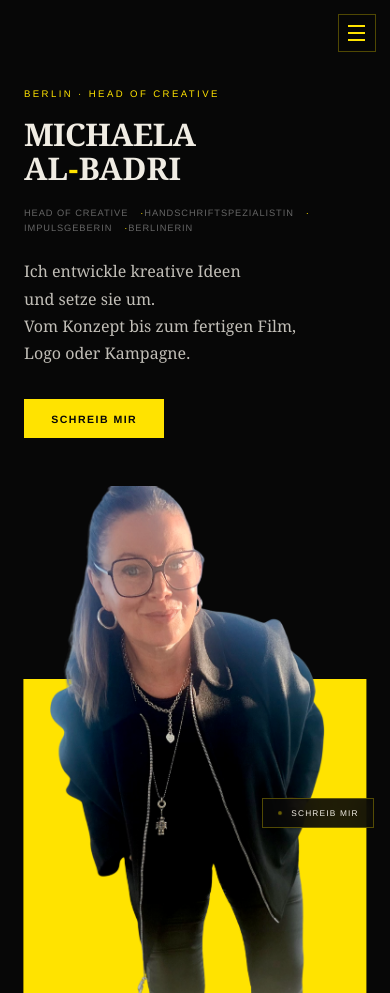
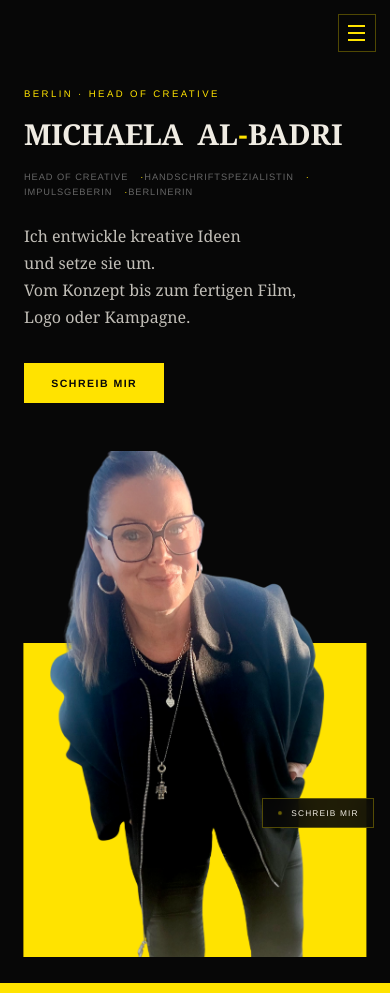
Before and after one commit to mikam8/michaela-al-badri, a plain HTML site: page index.html in a window 390 px wide. Shown: the top 993 px of the page. Drawn offline with nearby package versions, Linux system fonts and the light colour scheme.

Commit message:
Hero-Name in einer Zeile (MICHAELA AL-BADRI); Sektion 04 breiter (kein Quetschen/Leerstand auf breiten Monitoren)
Co-Authored-By: Claude Opus 4.8 <noreply@anthropic.com>

```diff
--- a/index.html
+++ b/index.html
@@ -103,9 +103,9 @@ body { background: var(--black); color: var(--white); font-family: 'Georgia', se
 
 .hero-content { position: relative; z-index: 1; }
 .hero-label { font-family:'Helvetica Neue',Arial,sans-serif; font-size: 0.7rem; letter-spacing: 0.35em; text-transform: uppercase; color: var(--gold); margin-bottom: 2rem; display: block; }
-.hero-name { font-size: clamp(2rem,8vw,7rem); font-weight: 800; line-height: 0.92; text-transform: uppercase; margin-bottom: 2.5rem; overflow-wrap: break-word; }
-.hero-name .first { display: block; color: var(--white); letter-spacing: -0.02em; }
-.hero-name .last { display: block; color: var(--white); -webkit-text-stroke: 0; letter-spacing: 0.07em; }
+.hero-name { font-size: clamp(1.6rem,7.2vw,6.6rem); font-weight: 800; line-height: 1.02; text-transform: uppercase; margin-bottom: 2.5rem; white-space: nowrap; }
+.hero-name .first { display: inline; color: var(--white); letter-spacing: -0.02em; }
+.hero-name .last { display: inline; color: var(--white); -webkit-text-stroke: 0; letter-spacing: 0.04em; margin-left: 0.25em; }
 .hero-name .last .hy { display: inline-block; margin: 0 0.05em; color: var(--gold); -webkit-text-stroke: 0; }
 .hero-roles { display: flex; flex-wrap: wrap; gap: 0.4rem 1.5rem; margin-bottom: 2.5rem; }
 .hero-role { font-family:'Helvetica Neue',Arial,sans-serif; font-size: 0.7rem; letter-spacing: 0.18em; text-transform: uppercase; color: var(--muted); position: relative; }
@@ -208,7 +208,7 @@ body { background: var(--black); color: var(--white); font-family: 'Georgia', se
 .sg-tag:hover { border-color: var(--gold); }
 .sg-tag.no { color: var(--muted); border-color: rgba(255,255,255,0.12); text-decoration: line-through; text-decoration-color: rgba(255,255,255,0.35); }
 /* Skills: führt mit dem Urteil, Werkzeug ist Fußnote */
-.skills-lead { max-width: 30ch; }
+.skills-lead { max-width: 62ch; }
 .skills-claim { font-size: clamp(1.6rem,3.4vw,2.8rem); font-weight: 800; line-height: 1.28; margin-bottom: 1.4rem; }
 .skills-claim .em { color: var(--gold); font-style: italic; font-weight: 400; }
 .skills-sub { font-size: clamp(0.95rem,1.6vw,1.15rem); line-height: 1.75; color: rgba(240,236,227,0.7); max-width: 52ch; }
@@ -302,7 +302,7 @@ body.nav-open .nav-overlay { opacity: 1; pointer-events: auto; }
   .hero { min-height: auto; padding-top: 5.5rem; padding-bottom: 0; }
   .hero-content { padding-bottom: 1.6rem; }
   .hero-label { font-size: 0.6rem; letter-spacing: 0.25em; margin-bottom: 1.2rem; }
-  .hero-name { font-size: 1.95rem; line-height: 1.08; margin-bottom: 1.4rem; }
+  .hero-name { font-size: clamp(1.4rem,7.4vw,1.95rem); line-height: 1.1; margin-bottom: 1.4rem; }
   .hero-name .last { letter-spacing: 0; -webkit-text-stroke: 0; }
   .hero-name .last .hy { -webkit-text-stroke: 0; margin: 0 0.02em; }
   .hero-roles { gap: 0.3rem 1rem; margin-bottom: 1.6rem; }
@@ -337,7 +337,7 @@ body.nav-open .nav-overlay { opacity: 1; pointer-events: auto; }
   .contact-section::before { font-size: 8rem; }
 }
 @media (max-width: 380px) {
-  .hero-name { font-size: 1.75rem; }
+  .hero-name { font-size: clamp(1.25rem,7vw,1.75rem); }
   .contact-hl { font-size: 1.6rem; }
   .cases-title { font-size: 1.5rem; }
 }
```
